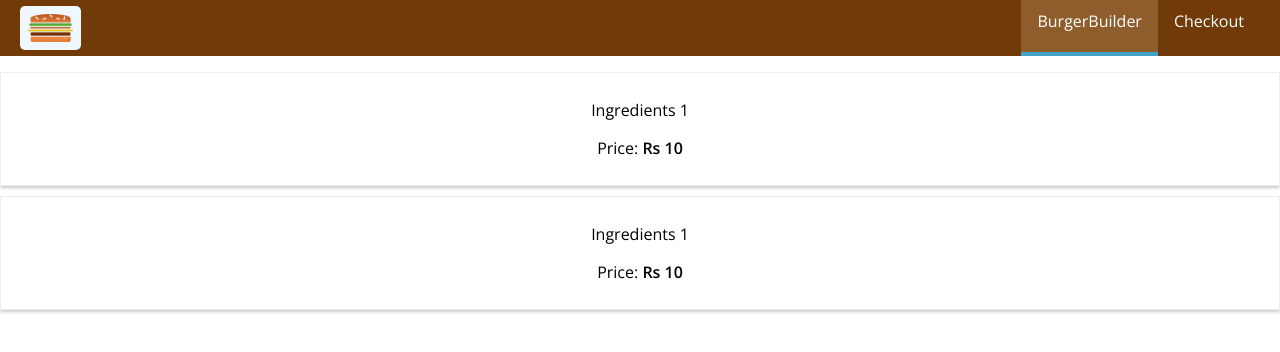
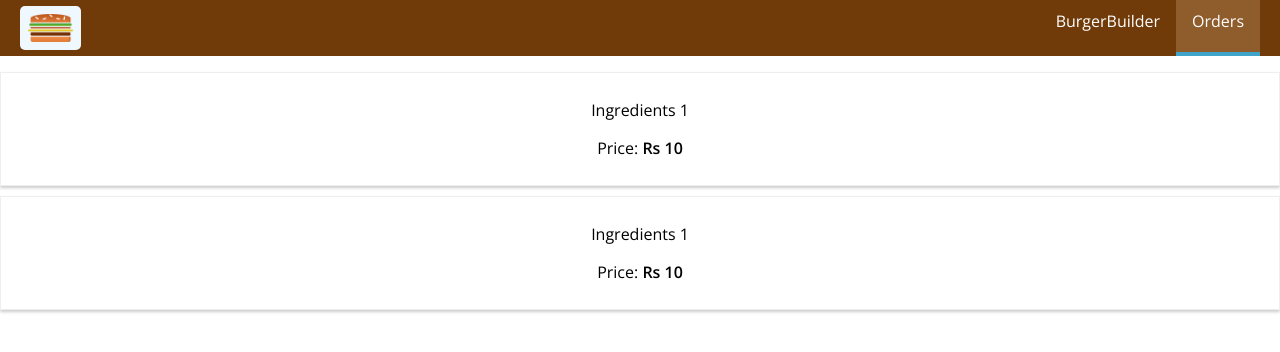
Before and after one commit to rrsrahul/WebDev, a React (Create React App) app in the folder React/Tutorials/burger/: page /orders in a window 1280 px wide. Shown: the top 352 px of the page. Built offline with nearby package versions, Linux system fonts and the light colour scheme.

Commit message:
Implementing Navigation Links

```diff
--- a/React/Tutorials/burger/src/Components/Navigation/NavigationItems/NavigationItem/NavigationItem.js
+++ b/React/Tutorials/burger/src/Components/Navigation/NavigationItems/NavigationItem/NavigationItem.js
@@ -1,17 +1,19 @@
 import React from 'react';
 import classes from './NavigationItem.module.css';
+import {NavLink} from 'react-router-dom';
 
 
 
 const navigationItem= (props)=>
 {
 return ( <li className={classes.NavigationItem}>
-    <a href={props.link}
-    className={props.active ? classes.active:null}>
+    <NavLink to={props.link}
+    exact
+    activeClassName={classes.active}>
         {
             props.children
         }
-    </a>
+    </NavLink>
 </li>
 
 )
--- a/React/Tutorials/burger/src/Components/Navigation/NavigationItems/NavigationItems.js
+++ b/React/Tutorials/burger/src/Components/Navigation/NavigationItems/NavigationItems.js
@@ -7,11 +7,11 @@ const navigationItems = (props)=>
 {
     return (
         <ul className={classes.NavigationItems}>
-           <NavigationItem link="/" active>
+           <NavigationItem link="/" >
                BurgerBuilder
            </NavigationItem>
-           <NavigationItem link="/">
-               Checkout
+           <NavigationItem link="/orders">
+               Orders
            </NavigationItem>
         </ul>
     )
```
